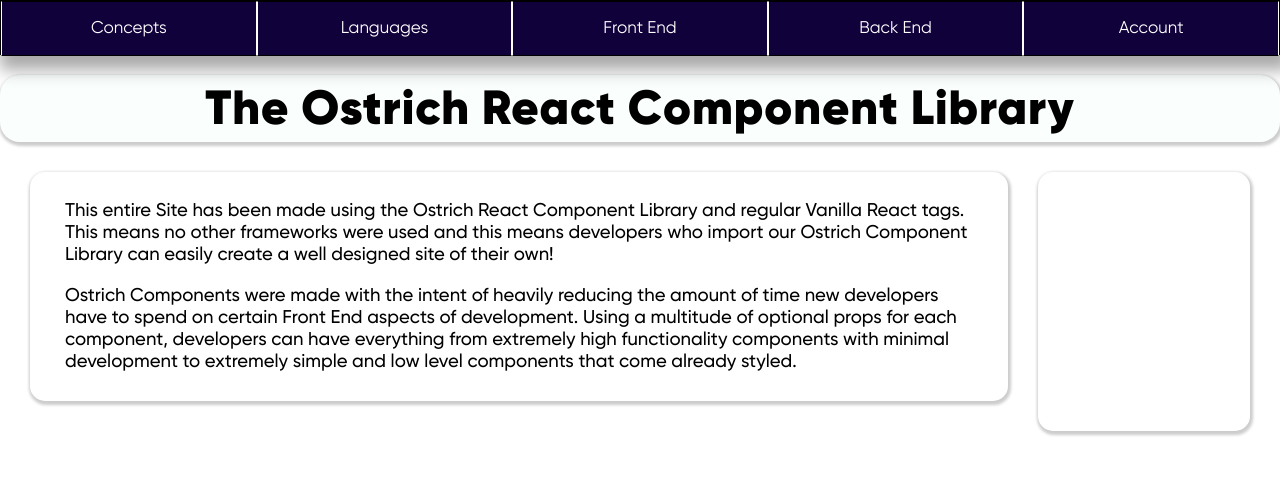
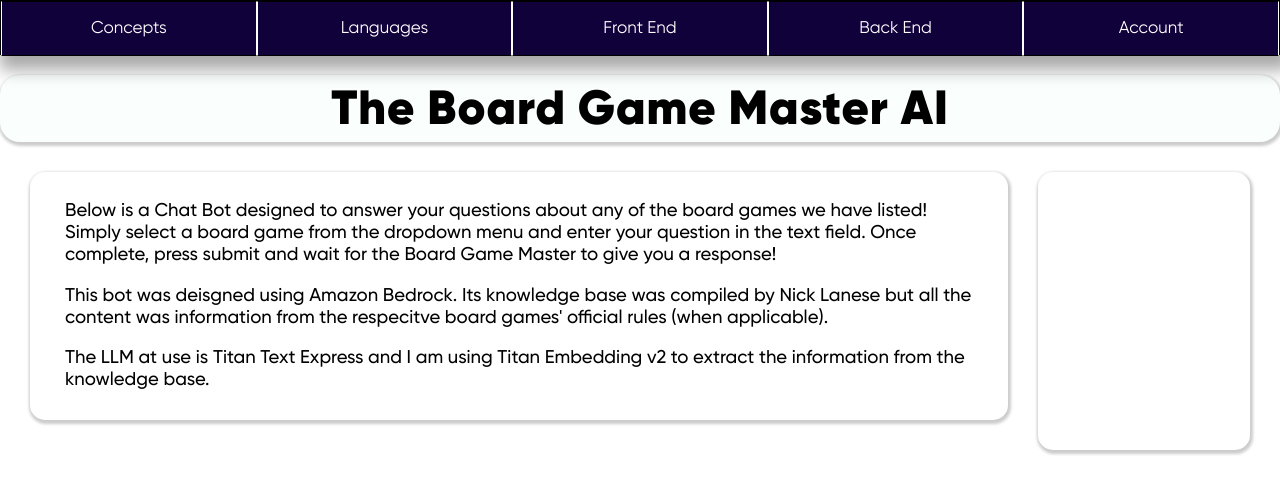
Before and after one commit to NLanese/the-codex, a Next.js app: page /showcases/projects/boardgameMaster_AI in a window 1280 px wide. Shown: the top 494 px of the page. Built offline with nearby package versions, Linux system fonts and the light colour scheme.

Commit message:
Update boardgameMaster_AI.js

```diff
--- a/pages/showcases/projects/boardgameMaster_AI.js
+++ b/pages/showcases/projects/boardgameMaster_AI.js
@@ -19,19 +19,23 @@ export default function BoardGameMasterAIProjectPage() {
 
 return (
     <div style={{marginTop: 20}}>
-     <div style={Styles.Fonts.pageTitle}>The Ostrich React Component Library</div>
+     <div style={Styles.Fonts.pageTitle}>The Board Game Master AI</div>
      <div style={{display: 'flex', flexDirection: 'row'}}>
         <OstCard style={{margin: "30px", flex: 10}}>
             <div style={Styles.Sections.lessonContent}>
                 <p style={Styles.Fonts.basic}>
-                This entire Site has been made using the Ostrich React Component Library and regular Vanilla React tags.
-                This means no other frameworks were used and this means developers who import our Ostrich Component Library can easily create a well designed site
-                of their own!
+                Below is a Chat Bot designed to answer your questions about any of the board games we have listed!
+                Simply select a board game from the dropdown menu and enter your question in the text field.
+                Once complete, press submit and wait for the Board Game Master to give you a response!
                 </p>
 
                 <p style={Styles.Fonts.basic}>
-                Ostrich Components were made with the intent of heavily reducing the amount of time new developers have to spend on certain Front End aspects of development.
-                Using a multitude of optional props for each component, developers can have everything from extremely high functionality components with minimal development to extremely simple and low level components that come already styled.
+                This bot was deisgned using Amazon Bedrock. Its knowledge base was compiled by Nick Lanese but all the content was
+                information from the respecitve board games' official rules (when applicable).
+                </p>
+
+                <p style={Styles.Fonts.basic}>
+                The LLM at use is Titan Text Express and I am using Titan Embedding v2 to extract the information from the knowledge base.
                 </p>
             </div>
 
```
